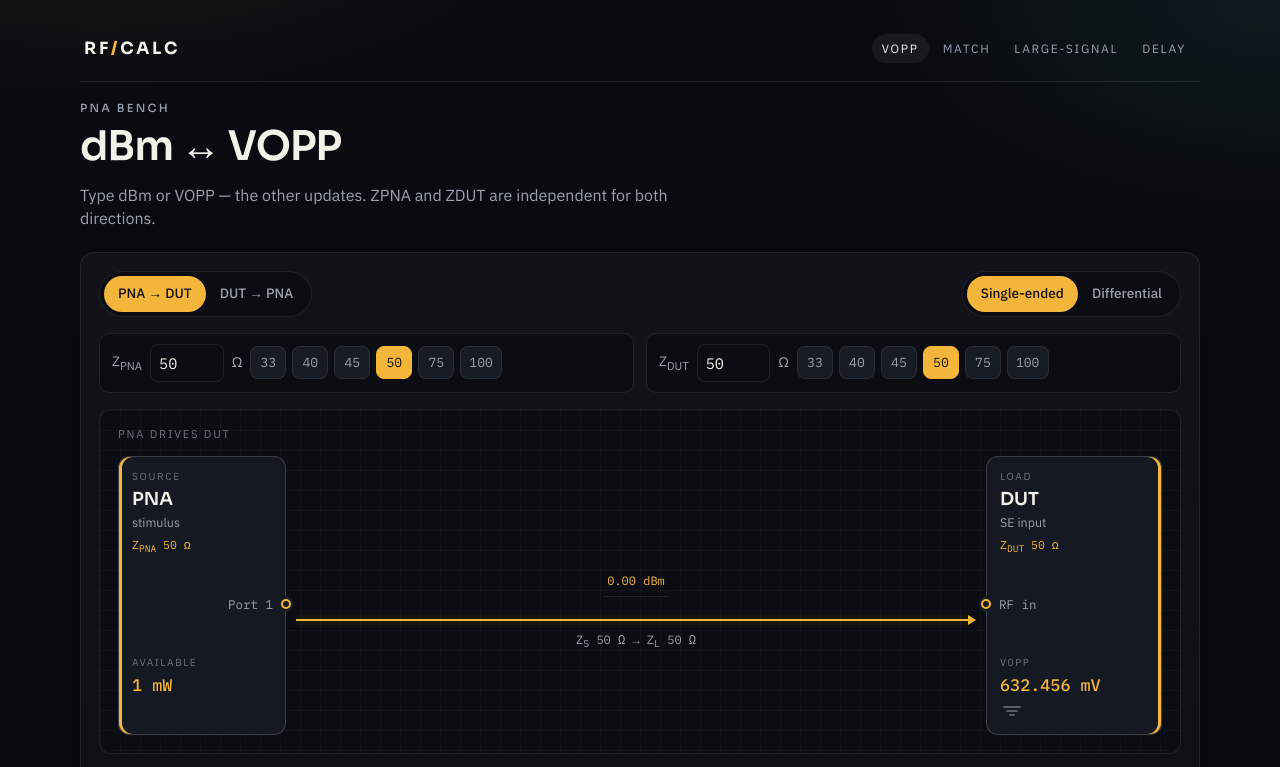
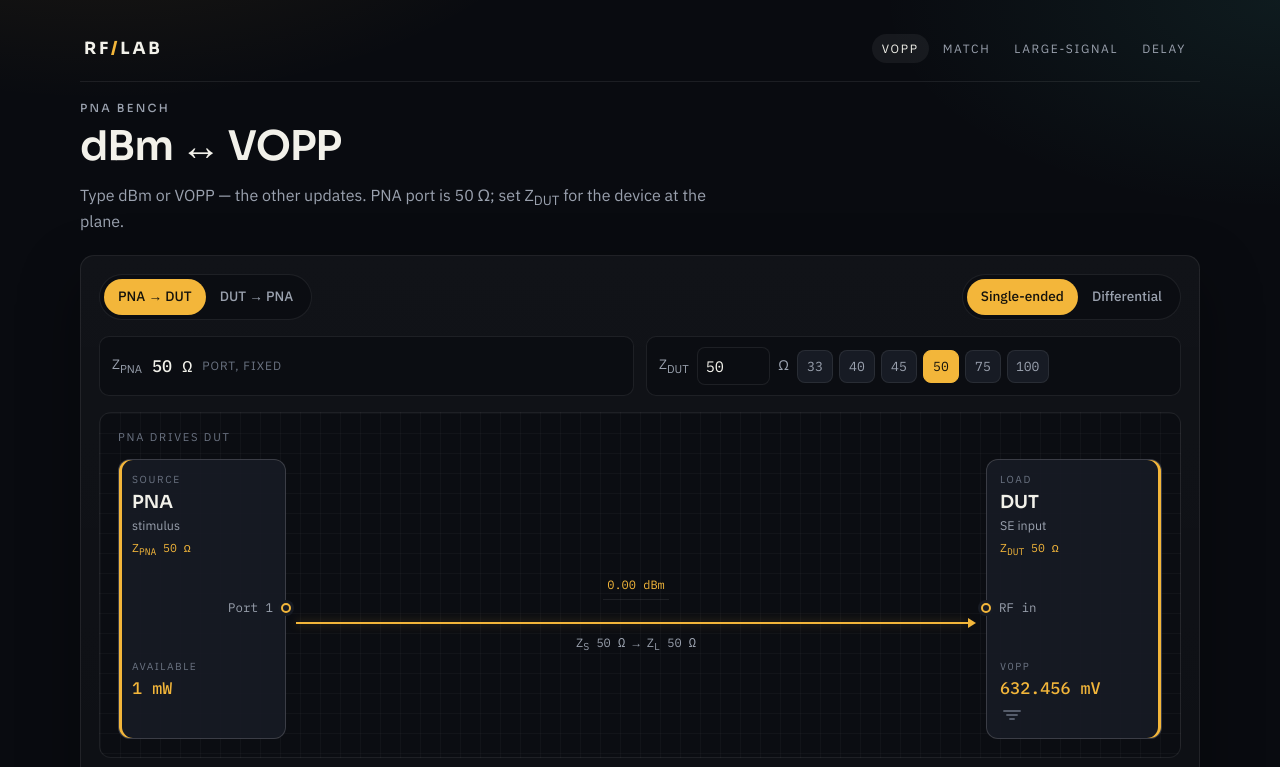
Before and after one commit to reedos/RF_Calculator, a website: page index.html in a window 1280 px wide. Shown: the top 767 px of the page. Drawn offline with Linux system fonts and the light colour scheme.

Commit message:
Fix PNA port at 50 ohms and rebrand as rf_lab.

```diff
--- a/css/app.css
+++ b/css/app.css
@@ -240,6 +240,28 @@ h1 {
   border: 1px solid var(--line);
   border-radius: 10px;
   padding: 10px 12px;
+}
+
+.z-fixed {
+  gap: 10px;
+}
+
+.z-fixed-label {
+  color: var(--muted);
+  font-size: 0.85rem;
+}
+
+.z-fixed strong {
+  font-family: var(--font-mono);
+  font-size: 1.05rem;
+  font-weight: 500;
+}
+
+.z-fixed-note {
+  color: var(--dim);
+  font-size: 0.75rem;
+  letter-spacing: 0.08em;
+  text-transform: uppercase;
 }
 
 .node-z {
--- a/index.html
+++ b/index.html
@@ -5,7 +5,7 @@
   <meta name="viewport" content="width=device-width, initial-scale=1, viewport-fit=cover">
   <meta name="theme-color" content="#090b10">
   <meta name="description" content="RF bench calculator: convert PNA source power in dBm to VOPP (peak-to-peak voltage) for single-ended and differential drive.">
-  <title>VOPP · RF Calc</title>
+  <title>VOPP · rf_lab</title>
   <link rel="icon" href="favicon.svg" type="image/svg+xml">
   <link rel="manifest" href="site.webmanifest">
   <link rel="preconnect" href="https://fonts.googleapis.com">
@@ -19,7 +19,7 @@
 
   <div class="shell">
     <header class="top">
-      <a class="wordmark" href="./">RF<span>/</span>CALC</a>
+      <a class="wordmark" href="./">RF<span>/</span>LAB</a>
       <nav aria-label="Calculators">
         <a class="is-active" href="./">VOPP</a>
         <a href="match.html">Match</a>
@@ -31,7 +31,7 @@
     <section class="lede">
       <p class="kicker">PNA bench</p>
       <h1>dBm ↔ VOPP</h1>
-      <p>Type dBm or VOPP — the other updates. ZPNA and ZDUT are independent for both directions.</p>
+      <p>Type dBm or VOPP — the other updates. PNA port is 50 Ω; set Z<sub>DUT</sub> for the device at the plane.</p>
     </section>
 
     <section class="board" id="calc">
@@ -47,20 +47,10 @@
       </div>
 
       <div class="z-pair">
-        <div class="z-block">
-          <label class="z-field">
-            <span>Z<sub>PNA</sub></span>
-            <input id="zpna" type="text" inputmode="decimal" autocomplete="off" spellcheck="false" value="50" aria-label="PNA port impedance">
-            <span>Ω</span>
-          </label>
-          <div class="chips" data-target="zpna" role="group" aria-label="PNA impedance presets">
-            <button type="button" class="chip" data-z="33">33</button>
-            <button type="button" class="chip" data-z="40">40</button>
-            <button type="button" class="chip" data-z="45">45</button>
-            <button type="button" class="chip is-active" data-z="50">50</button>
-            <button type="button" class="chip" data-z="75">75</button>
-            <button type="button" class="chip" data-z="100">100</button>
-          </div>
+        <div class="z-block z-fixed">
+          <span class="z-fixed-label">Z<sub>PNA</sub></span>
+          <strong>50 Ω</strong>
+          <span class="z-fixed-note">port, fixed</span>
         </div>
         <div class="z-block">
           <label class="z-field">
@@ -241,7 +231,7 @@
       <section class="panel">
         <h2>Assumptions</h2>
         <ul>
-          <li><strong>Z<sub>PNA</sub></strong> is the analyzer port impedance. <strong>Z<sub>DUT</sub></strong> is the DUT impedance at that plane (per side if differential).</li>
+          <li><strong>Z<sub>PNA</sub></strong> is fixed at 50 Ω (analyzer port). <strong>Z<sub>DUT</sub></strong> is the DUT impedance at that plane (per side if differential).</li>
           <li><strong>PNA → DUT:</strong> dBm is <em>available</em> source power. VOPP is the loaded voltage at the DUT. Type VOPP to get the PNA source setting.</li>
           <li><strong>DUT → PNA:</strong> dBm is <em>delivered</em> receiver power. VOPP is the voltage at the PNA port (same node as the DUT output if connected directly). Type VOPP to get the receiver reading.</li>
           <li>Real impedances. V<sub>load</sub> = 2√(P<sub>avs</sub> Z<sub>S</sub>) · Z<sub>L</sub> / (Z<sub>S</sub> + Z<sub>L</sub>).</li>
@@ -285,6 +275,6 @@
 
   <div class="toast" id="toast" role="status"></div>
   <script src="js/rf.js?v=3"></script>
-  <script src="js/app.js?v=4"></script>
+  <script src="js/app.js?v=5"></script>
 </body>
 </html>
--- a/js/app.js
+++ b/js/app.js
@@ -14,7 +14,6 @@
     voppLabel: document.getElementById("vopp-label"),
     fieldVopp: document.getElementById("field-vopp"),
     voppUnit: document.getElementById("vopp-unit"),
-    zpna: document.getElementById("zpna"),
     zdut: document.getElementById("zdut"),
     metrics: document.getElementById("metrics"),
     refBody: document.getElementById("ref-body"),
@@ -146,13 +145,9 @@
     if (drive === "diff" || drive === "se") state.drive = drive;
     const path = q.get("dir");
     if (path === "rx" || path === "src") state.path = path;
-    const zp = RF.parseNumber(q.get("zp"));
+    state.zpna = 50;
     const zd = RF.parseNumber(q.get("zd"));
-    const z = RF.parseNumber(q.get("z"));
-    if (zp > 0) state.zpna = zp;
-    else if (z > 0) state.zpna = z;
     if (zd > 0) state.zdut = zd;
-    else if (z > 0) state.zdut = z;
     const unit = q.get("u");
     if (unit === "V" || unit === "mV") state.unit = unit;
     const src = q.get("from");
@@ -171,7 +166,6 @@
     const q = new URLSearchParams();
     q.set("m", state.drive);
     q.set("dir", state.path);
-    q.set("zp", String(state.zpna));
     q.set("zd", String(state.zdut));
     q.set("from", state.source);
     q.set("u", state.unit);
@@ -194,9 +188,9 @@
   }
 
   function compute() {
-    state.zpna = readZ(els.zpna);
+    state.zpna = 50;
     state.zdut = readZ(els.zdut);
-    if (!(state.zpna > 0) || !(state.zdut > 0)) {
+    if (!(state.zdut > 0)) {
       state.result = null;
       render(false);
       return;
@@ -278,19 +272,12 @@
     if (els.voppHint) els.voppHint.textContent = copy.voppHint;
 
     els.voppUnit.value = state.unit;
-    if (document.activeElement !== els.zpna && Number.isFinite(state.zpna)) {
-      els.zpna.value = String(state.zpna);
-    }
     if (document.activeElement !== els.zdut && Number.isFinite(state.zdut)) {
       els.zdut.value = String(state.zdut);
     }
 
-    document.querySelectorAll(".chips").forEach(function (group) {
-      const target = group.getAttribute("data-target");
-      const value = target === "zdut" ? state.zdut : state.zpna;
-      group.querySelectorAll(".chip").forEach(function (chip) {
-        chip.classList.toggle("is-active", Number(chip.getAttribute("data-z")) === value);
-      });
+    document.querySelectorAll(".chips[data-target='zdut'] .chip").forEach(function (chip) {
+      chip.classList.toggle("is-active", Number(chip.getAttribute("data-z")) === state.zdut);
     });
 
     const zpTxt = zLabel("Z<sub>PNA</sub>", state.zpna);
@@ -480,19 +467,15 @@
     compute();
   });
 
-  els.zpna.addEventListener("input", compute);
   els.zdut.addEventListener("input", compute);
-  els.zpna.addEventListener("focus", function (event) { event.target.select(); });
   els.zdut.addEventListener("focus", function (event) { event.target.select(); });
 
   els.calc.addEventListener("click", function (event) {
     const chip = event.target.closest(".chip[data-z]");
     if (!chip) return;
     const group = chip.parentElement;
-    const target = group && group.getAttribute("data-target");
-    const input = target === "zdut" ? els.zdut : target === "zpna" ? els.zpna : null;
-    if (!input) return;
-    input.value = chip.getAttribute("data-z");
+    if (!group || group.getAttribute("data-target") !== "zdut") return;
+    els.zdut.value = chip.getAttribute("data-z");
     compute();
   });
 
@@ -511,7 +494,6 @@
   });
 
   readQuery();
-  els.zpna.value = String(state.zpna);
   els.zdut.value = String(state.zdut);
   els.voppUnit.value = state.unit;
   if (state.source === "dbm") {
--- a/package.json
+++ b/package.json
@@ -1,7 +1,7 @@
 {
-  "name": "rf-calculator",
+  "name": "rf_lab",
   "private": true,
-  "description": "Static RF bench calculators: dBm ↔ VOPP for single-ended and differential PNA drive.",
+  "description": "Quick RF lab reference: dBm ↔ VOPP, match, large-signal, delay.",
   "scripts": {
     "test": "node tests/rf.test.js"
   }
```
Also changed, not shown: 404.html (+2 -2 lines), delay.html (+2 -2 lines), large-signal.html (+2 -2 lines), match.html (+2 -2 lines), README.md, site.webmanifest.
